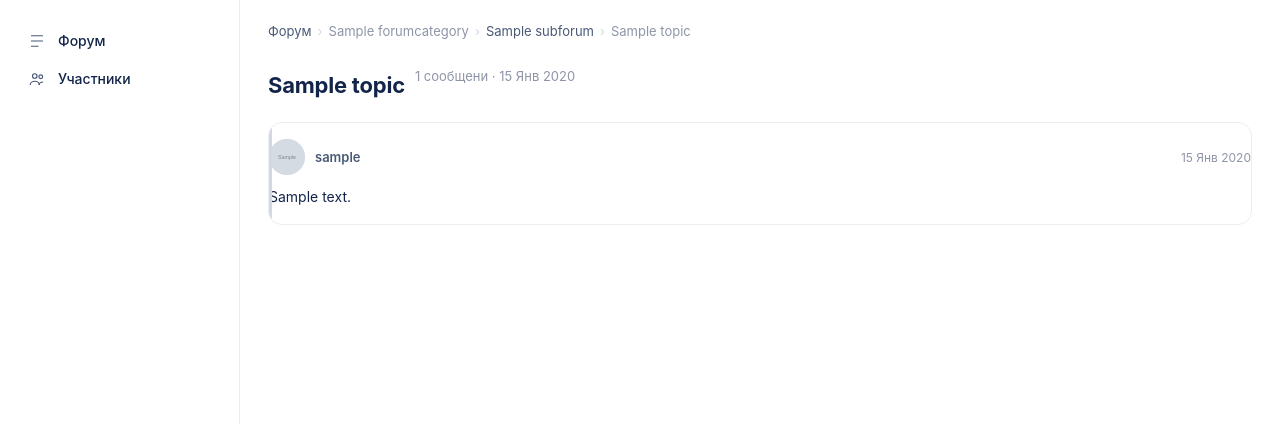
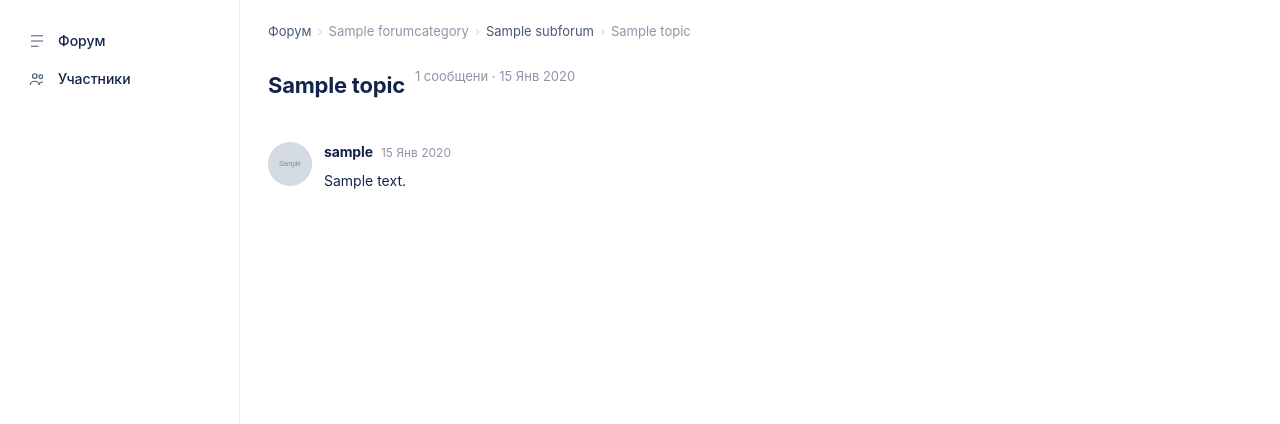
Before and after one commit to alff0x1f/tk-sputnik.org, a Django app: page /forum/t/1/ in a window 1280 px wide. Shown: the part 60-484 px from the top of the page. Run offline with Django 5.2, Linux system fonts and the light colour scheme; tables that the repository leaves empty hold one stand-in row (values such as "Sample post"); grey boxes marked "Sample" are stand-in pictures.

Commit message:
feat: redesign topic posts as Twitter/Threads-style feed
Avatar column on the left with a vertical thread-line connector between
posts; nick + date on one header row, body below. Removed the forum-cat
wrapper so posts render borderless in the feed.

```diff
--- a/apps/forum/static/forum/css/forum.css
+++ b/apps/forum/static/forum/css/forum.css
@@ -215,36 +215,58 @@
 }
 .pagination .disabled{ color:var(--muted); pointer-events:none; }
 
-/* ── Post card ────────────────────────────────────────────── */
+/* ── Post feed (Twitter/Threads layout) ───────────────────── */
+.post-feed{ padding-top:4px; }
+
 .post-card{
-  padding:16px 0;
-  border-bottom:1px solid var(--line);
+  display:grid;
+  grid-template-columns: 44px 1fr;
+  column-gap:12px;
+  padding:16px 0 0;
 }
-.post-card:last-child{ border-bottom:none; }
 
-.post-author{
-  display:flex; align-items:center; gap:10px;
-  margin-bottom:10px;
+.post-left{
+  display:flex; flex-direction:column; align-items:center;
+  flex-shrink:0;
 }
+
 .post-avatar{
-  width:36px; height:36px; border-radius:50%;
+  width:44px; height:44px; border-radius:50%;
   background:var(--accent-soft);
   display:flex; align-items:center; justify-content:center;
   flex-shrink:0;
-  font-size:14px; font-weight:600; color:var(--accent);
-  overflow:hidden;
+  font-size:16px; font-weight:700; color:var(--accent);
+  overflow:hidden; flex-shrink:0;
 }
 .post-avatar img{ width:100%; height:100%; object-fit:cover; }
+
+.post-thread-line{
+  flex:1; width:2px; min-height:16px;
+  background:var(--line);
+  margin-top:6px; margin-bottom:0;
+  border-radius:1px;
+}
+
+.post-right{
+  min-width:0;
+  padding-bottom:20px;
+  border-bottom:none;
+}
+
+.post-header{
+  display:flex; align-items:baseline; gap:8px;
+  margin-bottom:6px; flex-wrap:wrap;
+}
 .post-author-name{
-  font-size:13px; font-weight:600; color:var(--ink-2);
+  font-size:14px; font-weight:700; color:var(--ink);
+  letter-spacing:-0.01em;
 }
 .post-date{
-  font-size:12px; color:var(--muted);
-  margin-left:auto; white-space:nowrap;
+  font-size:12px; color:var(--muted); white-space:nowrap;
 }
 
 .post-body{
-  font-size:14px; line-height:1.65; color:var(--ink);
+  font-size:14px; line-height:1.7; color:var(--ink);
 }
 .post-body p{ margin:0 0 8px; }
 .post-body p:last-child{ margin-bottom:0; }
@@ -257,8 +279,14 @@
   margin:10px 0;
   color:var(--muted);
   font-size:13px;
+  border-radius:0 4px 4px 0;
+}
+
+.post-empty{
+  padding:24px 0; color:var(--muted); font-size:14px;
 }
 
 @media (max-width:720px){
-  .post-avatar{ width:30px; height:30px; font-size:12px; }
+  .post-card{ grid-template-columns: 36px 1fr; column-gap:10px; }
+  .post-avatar{ width:36px; height:36px; font-size:13px; }
 }
--- a/apps/forum/templates/forum/topic.html
+++ b/apps/forum/templates/forum/topic.html
@@ -28,32 +28,33 @@
       </div>
     </div>
 
-    <div class="forum-cat">
+    <div class="post-feed">
       {% for post in page_obj %}
       <div class="post-card">
-        <div class="post-author">
-          {% if post.author_username %}
-          {% with dn=post.author_username %}
+        <div class="post-left">
+          {% if post.author_username %}{% with dn=post.author_username %}
             {% if post.author and post.author.avatar %}<img class="post-avatar" src="{{ post.author.avatar }}" alt="{{ dn }}">
-          {% else %}<div class="post-avatar">{{ dn|slice:":1"|upper }}</div>
-          {% endif %}
-          <span class="post-author-name">{{ dn }}</span>
-          {% endwith %}
-          {% elif post.author %}
+            {% else %}<div class="post-avatar">{{ dn|slice:":1"|upper }}</div>{% endif %}
+          {% endwith %}{% elif post.author %}
             {% if post.author.avatar %}<img class="post-avatar" src="{{ post.author.avatar }}" alt="{{ post.author.username }}">
-          {% else %}<div class="post-avatar">{{ post.author.username|slice:":1"|upper }}</div>
-          {% endif %}
-          <span class="post-author-name">{{ post.author.username }}</span>
+            {% else %}<div class="post-avatar">{{ post.author.username|slice:":1"|upper }}</div>{% endif %}
           {% else %}
             <div class="post-avatar">—</div>
-          <span class="post-author-name">—</span>
           {% endif %}
+          {% if not forloop.last %}<div class="post-thread-line"></div>{% endif %}
+        </div>
+        <div class="post-right">
+          <div class="post-header">
+            {% if post.author_username %}<span class="post-author-name">{{ post.author_username }}</span>
+            {% elif post.author %}<span class="post-author-name">{{ post.author.username }}</span>
+            {% else %}<span class="post-author-name">—</span>{% endif %}
             {% if post.created_at %}<span class="post-date">{{ post.created_at|date:"d M Y" }}</span>{% endif %}
           </div>
           <div class="post-body">{{ post.text_html|safe }}</div>
         </div>
+      </div>
       {% empty %}
-      <div style="padding:24px 16px; color:var(--muted); font-size:14px;">Сообщений нет</div>
+      <div class="post-empty">Сообщений нет</div>
       {% endfor %}
     </div>
 
```
Lines whose indentation alone changed are shown as unchanged.
